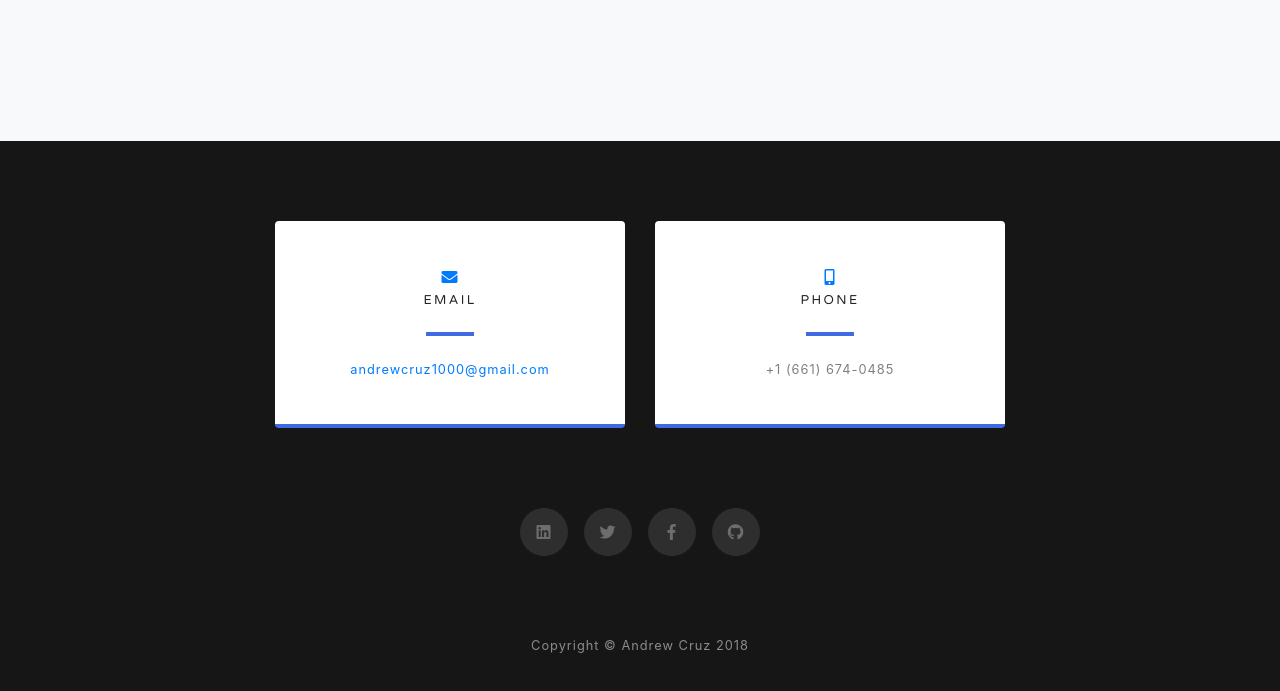
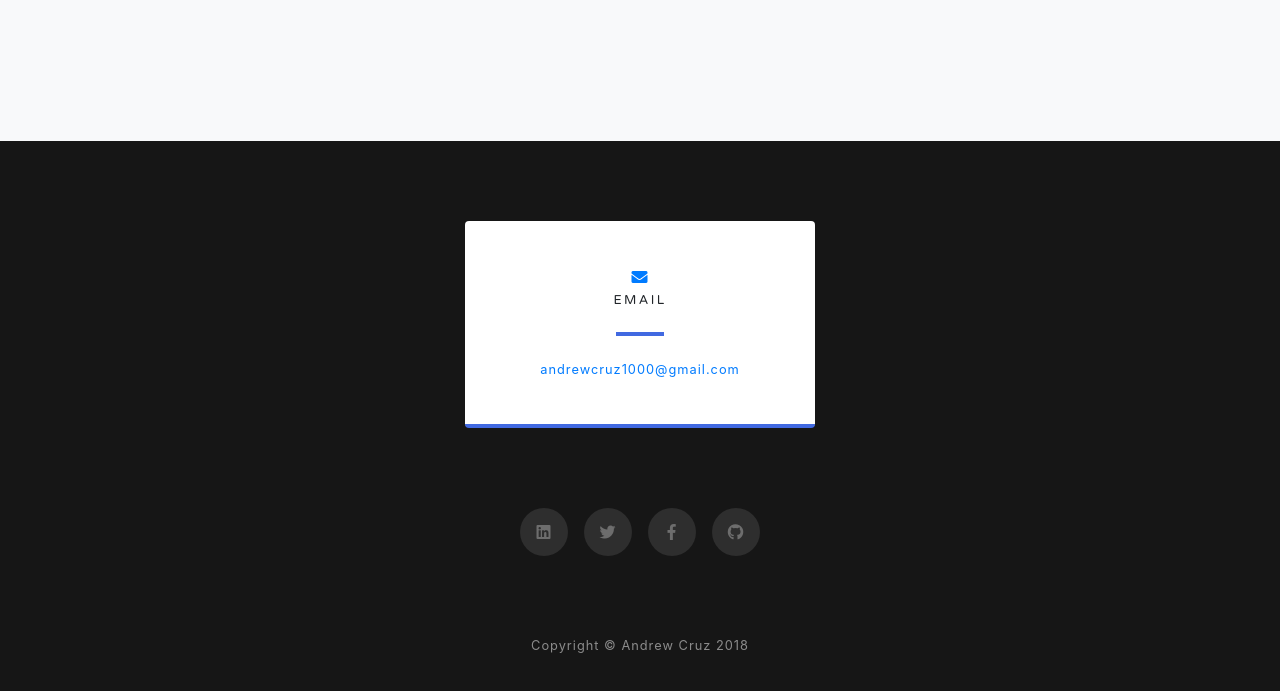
Before and after one commit to andrew-cruz/Website, a website with bundled scripts: page index.html in a window 1280 px wide. Shown: the part 2195-2886 px from the top of the page. Built offline with nearby package versions, Linux system fonts and the light colour scheme.

Commit message:
Updated Contacts

```diff
--- a/index.html
+++ b/index.html
@@ -142,16 +142,16 @@
             </div>
           </div>
 
-          <div class="col-md-4 mb-2 mb-md-0">
+          <!-- <div class="col-md-4 mb-2 mb-md-0">
             <div class="card py-4 h-100">
               <div class="card-body text-center">
                 <i class="fas fa-mobile-alt text-primary mb-2"></i>
                 <h4 class="text-uppercase m-0">Phone</h4>
                 <hr class="my-4">
-                <div class="small text-black-50">+1 (661) 674-0485</div>
+                <div class="small text-black-50">+1 </div>
               </div>
             </div>
-          </div>
+          </div> -->
         </div>
 
         <div class="social d-flex justify-content-center">
```
